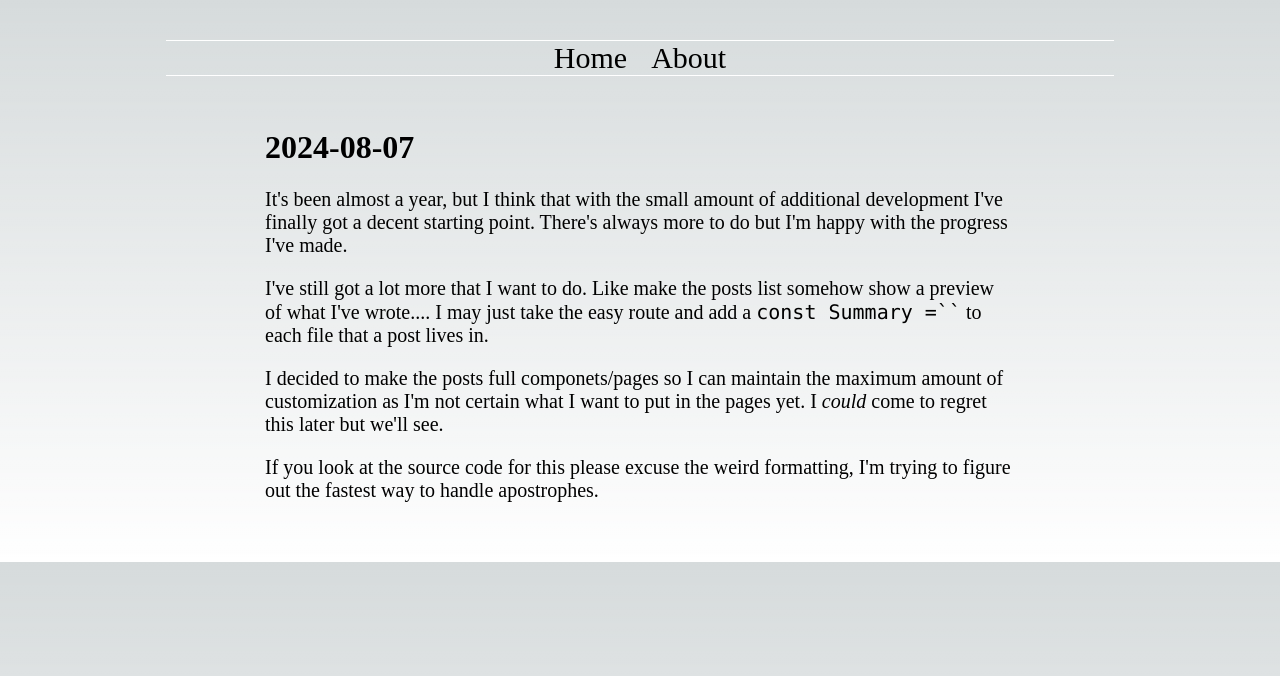
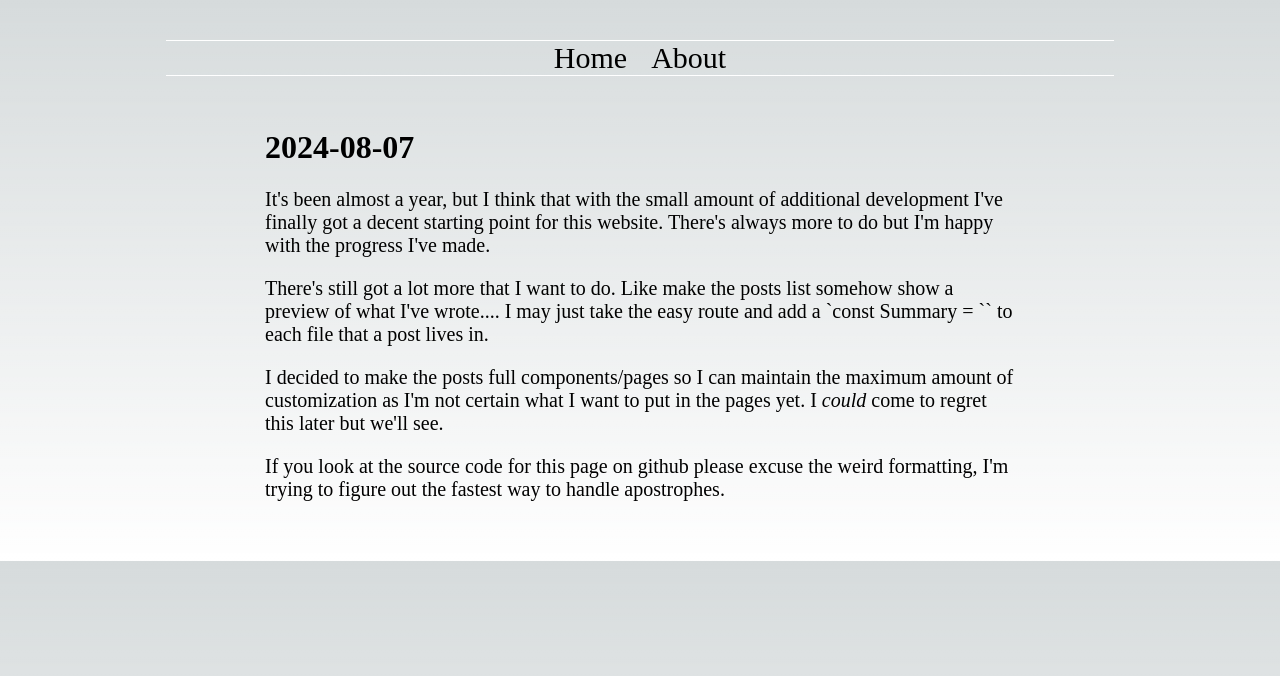
Before and after one commit to IAmBrendanL/Website, a Next.js app: page /posts/2024-08-07 in a window 1280 px wide. Shown: the top 676 px of the page. Built offline with nearby package versions, Linux system fonts and the light colour scheme.

Commit message:
Fixed some of the grammer/flow of blog posts

```diff
--- a/src/pages/posts/2024-02-19.tsx
+++ b/src/pages/posts/2024-02-19.tsx
@@ -22,8 +22,8 @@ export default function Post1() {
         <hr />
         <h2>Getting stuff done vs Just thinking about doing it.</h2>
         <p>
-          TL;DR Better to have something rather than nothing. Even if what
-          you&apos;ve made is crappy you still made it.
+          TL;DR Better to have something than just think about it. Even if what
+          {`you've`} made is crappy you still made it.
         </p>
         <p>
           This is something I&apos;ve historically struggled with. I came to the
--- a/src/pages/posts/2024-08-07.tsx
+++ b/src/pages/posts/2024-08-07.tsx
@@ -7,22 +7,20 @@ export default function Post2() {
       <h1>2024-08-07</h1>
       <p>
         {`It's been almost a year, but I think that with the small amount of
-        additional development I've finally got a decent starting point. There's
+        additional development I've finally got a decent starting point for this website. There's
         always more to do but I'm happy with the progress I've made.`}
       </p>
       <p>
-        {`I've still got a lot more that I want to do. Like make the posts list somehow show a preview of what I've wrote.... I
-      may just take the easy route and add a`}{" "}
-        <text className={styles.code}>const Summary =``</text>{" "}
-        {`to each file that a post lives in.`}
+        {`There's still got a lot more that I want to do. Like make the posts list somehow show a preview of what I've wrote.... I
+      may just take the easy route and add a \`const Summary = \`\` to each file that a post lives in.`}
       </p>
       <p>
-        {`I decided to make the posts full componets/pages so I can maintain the maximum amount of customization as I'm not certain what I want to put in the pages yet.`}{" "}
+        {`I decided to make the posts full components/pages so I can maintain the maximum amount of customization as I'm not certain what I want to put in the pages yet.`}{" "}
         I <i>could</i> come to regret this later but {`we'll`} see.
       </p>
       <p>
-        If you look at the source code for this please excuse the weird
-        formatting, {`I'm`} trying to figure out the fastest way to handle
+        If you look at the source code for this page on github please excuse the
+        weird formatting, {`I'm`} trying to figure out the fastest way to handle
         apostrophes.
       </p>
     </Page>
```
